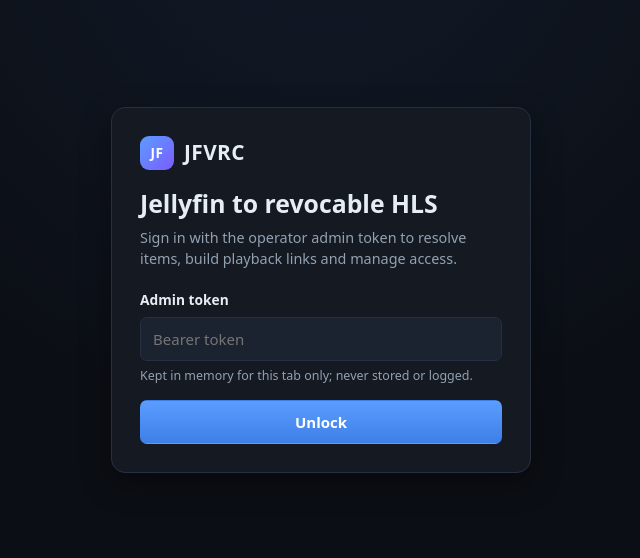
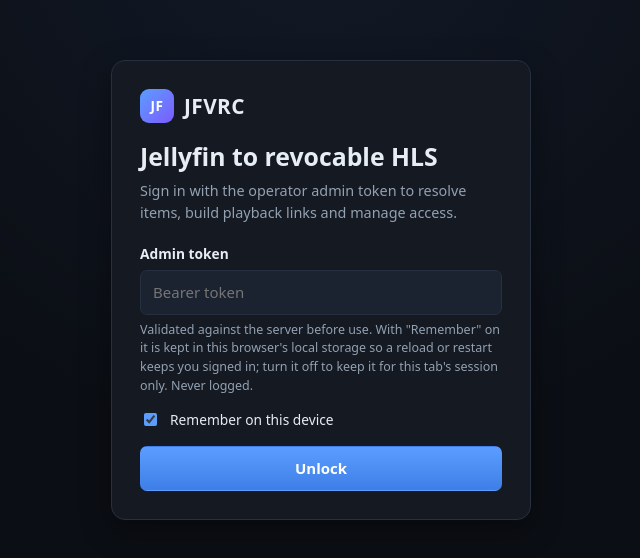
Before and after one commit to hizkifw/jfvrc, a React (Vite) app: page / in a window 1280 px wide. Shown: the part 110-668 px from the top of the page, without its empty margins (319-959 px from the left). Built offline with nearby package versions, Linux system fonts and the light colour scheme.

Commit message:
Persist auth token and encode navigation state in the URL

```diff
--- a/src/client/App.tsx
+++ b/src/client/App.tsx
@@ -1,18 +1,22 @@
 import { useCallback, useEffect, useState } from 'react';
 import {
   api,
+  clearStoredToken,
   errorMessage,
+  readStoredToken,
   setAdminToken,
   setUnauthorizedHandler,
+  storeToken,
 } from './api';
 import { ItemPanel } from './components/ItemPanel';
 import { LibraryPanel } from './components/LibraryPanel';
 import { LinksPanel } from './components/LinksPanel';
 import { ResolvePanel } from './components/ResolvePanel';
 import { TokenGate } from './components/TokenGate';
+import { ErrorBanner, Spinner } from './components/ui';
+import { DEFAULT_ROUTE, useRoute } from './router';
+import type { Route, Tab } from './router';
 import type { ItemDetails, StatusResponse } from './types';
-
-type Tab = 'resolve' | 'library' | 'links';
 
 const TABS: Array<{ id: Tab; label: string }> = [
   { id: 'resolve', label: 'Resolve' },
@@ -21,11 +25,17 @@
 ];
 
 export function App() {
-  const [token, setToken] = useState<string | null>(null);
+  const [route, navigate] = useRoute();
+  const [token, setToken] = useState<string | null>(() => {
+    const stored = readStoredToken();
+    if (stored) setAdminToken(stored);
+    return stored;
+  });
   const [status, setStatus] = useState<StatusResponse | null>(null);
   const [statusError, setStatusError] = useState<string | null>(null);
-  const [tab, setTab] = useState<Tab>('resolve');
   const [selectedItem, setSelectedItem] = useState<ItemDetails | null>(null);
+  const [itemError, setItemError] = useState<string | null>(null);
+  const [itemReload, setItemReload] = useState(0);
   const [reloadToken, setReloadToken] = useState(0);
   const [busy, setBusy] = useState(false);
 
@@ -36,6 +46,7 @@
   useEffect(() => {
     setUnauthorizedHandler(() => {
       setAdminToken('');
+      clearStoredToken();
       setToken(null);
       setStatus(null);
       setSelectedItem(null);
@@ -60,34 +71,89 @@
     };
   }, [token]);
 
-  const handleConnect = useCallback(async (value: string) => {
+  // Restore the open item from the URL (e.g. after a reload or a shared link).
+  useEffect(() => {
+    if (!token) return;
+    const itemId = route.itemId;
+    if (!itemId) {
+      setSelectedItem(null);
+      setItemError(null);
+      return;
+    }
+    if (selectedItem?.id === itemId) return;
+    let cancelled = false;
+    setItemError(null);
+    api
+      .item(itemId)
+      .then((details) => {
+        if (!cancelled) setSelectedItem(details);
+      })
+      .catch((err) => {
+        if (!cancelled) {
+          setSelectedItem(null);
+          setItemError(errorMessage(err));
+        }
+      });
+    return () => {
+      cancelled = true;
+    };
+  }, [route.itemId, token, selectedItem?.id, itemReload]);
+
+  const handleConnect = useCallback(async (value: string, remember: boolean) => {
     setAdminToken(value);
     try {
       const result = await api.status();
       setStatus(result);
       setStatusError(null);
+      storeToken(value, remember);
       setToken(value);
     } catch (err) {
       setAdminToken('');
+      clearStoredToken();
       throw err;
     }
   }, []);
 
+  const handleSelect = useCallback(
+    (item: ItemDetails) => {
+      setSelectedItem(item);
+      setItemError(null);
+      navigate({ ...route, itemId: item.id });
+    },
+    [navigate, route],
+  );
+
+  const handleLibraryNavigate = useCallback(
+    (next: Partial<Pick<Route, 'path' | 'query' | 'startIndex'>>) => {
+      navigate({ ...route, tab: 'library', ...next, itemId: null });
+    },
+    [navigate, route],
+  );
+
+  const closeItem = useCallback(() => {
+    setSelectedItem(null);
+    setItemError(null);
+    navigate({ ...route, itemId: null });
+  }, [navigate, route]);
+
   function lock() {
     setAdminToken('');
+    clearStoredToken();
     setToken(null);
     setStatus(null);
     setSelectedItem(null);
   }
 
-  function selectTab(next: Tab) {
-    setTab(next);
+  function selectTab(tab: Tab) {
     setSelectedItem(null);
+    navigate({ ...DEFAULT_ROUTE, tab });
   }
 
   if (!token) {
     return <TokenGate onConnect={handleConnect} />;
   }
+
+  const openItem = route.itemId && selectedItem?.id === route.itemId ? selectedItem : null;
 
   return (
     <div className="app">
@@ -138,9 +204,9 @@
             type="button"
             role="tab"
             id={`tab-${entry.id}`}
-            aria-selected={tab === entry.id && !selectedItem}
+            aria-selected={route.tab === entry.id && !route.itemId}
             aria-controls={`panel-${entry.id}`}
-            className={tab === entry.id && !selectedItem ? 'tab tab-active' : 'tab'}
+            className={route.tab === entry.id && !route.itemId ? 'tab tab-active' : 'tab'}
             onClick={() => selectTab(entry.id)}
           >
             {entry.label}
@@ -148,17 +214,32 @@
         ))}
       </nav>
 
-      <main className="wrap" role="tabpanel" id={`panel-${tab}`} aria-labelledby={`tab-${tab}`}>
-        {selectedItem ? (
-          <ItemPanel
-            item={selectedItem}
-            onClose={() => setSelectedItem(null)}
-            onCreated={() => setReloadToken((value) => value + 1)}
+      <main className="wrap" role="tabpanel" id={`panel-${route.tab}`} aria-labelledby={`tab-${route.tab}`}>
+        {route.itemId ? (
+          openItem ? (
+            <ItemPanel
+              item={openItem}
+              onClose={closeItem}
+              onCreated={() => setReloadToken((value) => value + 1)}
+            />
+          ) : itemError ? (
+            <ErrorBanner message={itemError} onRetry={() => setItemReload((value) => value + 1)} />
+          ) : (
+            <div className="center-pad">
+              <Spinner label="Loading item" />
+            </div>
+          )
+        ) : route.tab === 'resolve' ? (
+          <ResolvePanel onSelect={handleSelect} onBusyChange={handleBusyChange} />
+        ) : route.tab === 'library' ? (
+          <LibraryPanel
+            path={route.path}
+            query={route.query}
+            startIndex={route.startIndex}
+            onNavigate={handleLibraryNavigate}
+            onSelect={handleSelect}
+            onBusyChange={handleBusyChange}
           />
-        ) : tab === 'resolve' ? (
-          <ResolvePanel onSelect={setSelectedItem} onBusyChange={handleBusyChange} />
-        ) : tab === 'library' ? (
-          <LibraryPanel onSelect={setSelectedItem} onBusyChange={handleBusyChange} />
         ) : (
           <LinksPanel reloadToken={reloadToken} />
         )}
--- a/src/client/api.ts
+++ b/src/client/api.ts
@@ -25,12 +25,46 @@
 let adminToken = '';
 let onUnauthorized: (() => void) | null = null;
 
+const TOKEN_KEY = 'jfvrc.admin-token';
+
 export function setAdminToken(token: string): void {
   adminToken = token;
 }
 
 export function setUnauthorizedHandler(handler: (() => void) | null): void {
   onUnauthorized = handler;
+}
+
+/**
+ * Read a previously remembered admin token. `localStorage` (survives browser
+ * restarts) takes precedence over `sessionStorage` (survives reload only).
+ */
+export function readStoredToken(): string | null {
+  try {
+    return localStorage.getItem(TOKEN_KEY) ?? sessionStorage.getItem(TOKEN_KEY);
+  } catch {
+    return null;
+  }
+}
+
+/** Persist the token after it has been validated against the server. */
+export function storeToken(token: string, remember: boolean): void {
+  try {
+    localStorage.removeItem(TOKEN_KEY);
+    sessionStorage.removeItem(TOKEN_KEY);
+    (remember ? localStorage : sessionStorage).setItem(TOKEN_KEY, token);
+  } catch {
+    // Storage may be unavailable (private mode); in-memory auth still works.
+  }
+}
+
+export function clearStoredToken(): void {
+  try {
+    localStorage.removeItem(TOKEN_KEY);
+    sessionStorage.removeItem(TOKEN_KEY);
+  } catch {
+    // ignore
+  }
 }
 
 async function request<T>(path: string, init: RequestInit = {}): Promise<T> {
--- a/src/client/components/TokenGate.tsx
+++ b/src/client/components/TokenGate.tsx
@@ -3,8 +3,13 @@
 import { errorMessage } from '../api';
 import { ErrorBanner, Spinner } from './ui';
 
-export function TokenGate({ onConnect }: { onConnect: (token: string) => Promise<void> }) {
+export function TokenGate({
+  onConnect,
+}: {
+  onConnect: (token: string, remember: boolean) => Promise<void>;
+}) {
   const [token, setToken] = useState('');
+  const [remember, setRemember] = useState(true);
   const [busy, setBusy] = useState(false);
   const [error, setError] = useState<string | null>(null);
 
@@ -18,7 +23,7 @@
     setBusy(true);
     setError(null);
     try {
-      await onConnect(trimmed);
+      await onConnect(trimmed, remember);
     } catch (err) {
       setError(errorMessage(err));
       setBusy(false);
@@ -53,8 +58,21 @@
               placeholder="Bearer token"
               aria-invalid={error ? true : undefined}
             />
-            <p className="hint">Kept in memory for this tab only; never stored or logged.</p>
+            <p className="hint">
+              Validated against the server before use. With "Remember" on it is kept in this
+              browser's local storage so a reload or restart keeps you signed in; turn it off to
+              keep it for this tab's session only. Never logged.
+            </p>
           </div>
+          <label className="checkbox">
+            <input
+              type="checkbox"
+              checked={remember}
+              onChange={(event) => setRemember(event.target.checked)}
+              disabled={busy}
+            />
+            <span>Remember on this device</span>
+          </label>
           {error ? <ErrorBanner message={error} /> : null}
           <button type="submit" className="btn btn-primary btn-block" disabled={busy}>
             {busy ? <Spinner label="Checking token" /> : 'Unlock'}
--- /dev/null
+++ b/src/client/router.ts
@@ -0,0 +1,108 @@
+/**
+ * Tiny hash-based router. Keeping navigation state in `location.hash` means a
+ * reload restores the active tab, library path, search, page and open item
+ * without any server-side routing changes.
+ *
+ * Format:
+ *   #/resolve[?item=<id>]
+ *   #/library[/<id>...][?q=<query>&start=<n>&item=<id>]
+ *   #/links[?item=<id>]
+ */
+import { useCallback, useEffect, useState } from 'react';
+
+export type Tab = 'resolve' | 'library' | 'links';
+
+export interface Route {
+  tab: Tab;
+  /** Ordered library ids from the root, e.g. [libraryId, seriesId, seasonId]. */
+  path: string[];
+  /** Library search term (empty when browsing). */
+  query: string;
+  /** Library pagination offset. */
+  startIndex: number;
+  /** Item currently opened in the config panel, if any. */
+  itemId: string | null;
+}
+
+export const DEFAULT_ROUTE: Route = {
+  tab: 'resolve',
+  path: [],
+  query: '',
+  startIndex: 0,
+  itemId: null,
+};
+
+function parseStartIndex(value: string | null): number {
+  if (!value) return 0;
+  const parsed = Number(value);
+  if (!Number.isInteger(parsed) || parsed < 0) return 0;
+  return parsed;
+}
+
+export function parseHash(hash: string): Route {
+  const raw = hash.startsWith('#') ? hash.slice(1) : hash;
+  const questionIndex = raw.indexOf('?');
+  const pathPart = questionIndex >= 0 ? raw.slice(0, questionIndex) : raw;
+  const params = new URLSearchParams(questionIndex >= 0 ? raw.slice(questionIndex + 1) : '');
+  const segments = pathPart
+    .split('/')
+    .filter(Boolean)
+    .map((segment) => decodeURIComponent(segment));
+
+  const itemId = params.get('item') || null;
+
+  if (segments[0] === 'library') {
+    return {
+      tab: 'library',
+      path: segments.slice(1),
+      query: params.get('q') ?? '',
+      startIndex: parseStartIndex(params.get('start')),
+      itemId,
+    };
+  }
+  if (segments[0] === 'links') {
+    return { tab: 'links', path: [], query: '', startIndex: 0, itemId };
+  }
+  return { ...DEFAULT_ROUTE, itemId };
+}
+
+export function serializeRoute(route: Route): string {
+  const segments =
+    route.tab === 'library'
+      ? ['library', ...route.path.map((id) => encodeURIComponent(id))]
+      : [route.tab];
+  const params = new URLSearchParams();
+  if (route.tab === 'library') {
+    if (route.query) params.set('q', route.query);
+    if (route.startIndex > 0) params.set('start', String(route.startIndex));
+  }
+  if (route.itemId) params.set('item', route.itemId);
+  const query = params.toString();
+  return `#/${segments.join('/')}${query ? `?${query}` : ''}`;
+}
+
+export function useRoute(): [Route, (next: Route, options?: { replace?: boolean }) => void] {
+  const [route, setRoute] = useState<Route>(() => parseHash(window.location.hash));
+
+  useEffect(() => {
+    const sync = () => setRoute(parseHash(window.location.hash));
+    window.addEventListener('hashchange', sync);
+    window.addEventListener('popstate', sync);
+    return () => {
+      window.removeEventListener('hashchange', sync);
+      window.removeEventListener('popstate', sync);
+    };
+  }, []);
+
+  const navigate = useCallback((next: Route, options?: { replace?: boolean }) => {
+    const url = `${window.location.pathname}${window.location.search}${serializeRoute(next)}`;
+    if (options?.replace) {
+      window.history.replaceState(null, '', url);
+    } else {
+      window.history.pushState(null, '', url);
+    }
+    setRoute(next);
+  }, []);
+
+  return [route, navigate];
+}
--- a/src/client/styles.css
+++ b/src/client/styles.css
@@ -331,6 +331,21 @@
 
 .radio input {
   accent-color: var(--accent);
+}
+
+.checkbox {
+  display: flex;
+  align-items: center;
+  gap: 10px;
+  margin: 0 0 16px;
+  font-weight: 500;
+  font-size: 0.86rem;
+  cursor: pointer;
+}
+
+.checkbox input {
+  accent-color: var(--accent);
+  width: auto;
 }
 
 .radio span {
```
Also changed, not shown: src/client/components/LibraryPanel.tsx (+114 -37 lines), 1 other file (tests, documents, lock files or other folders).
